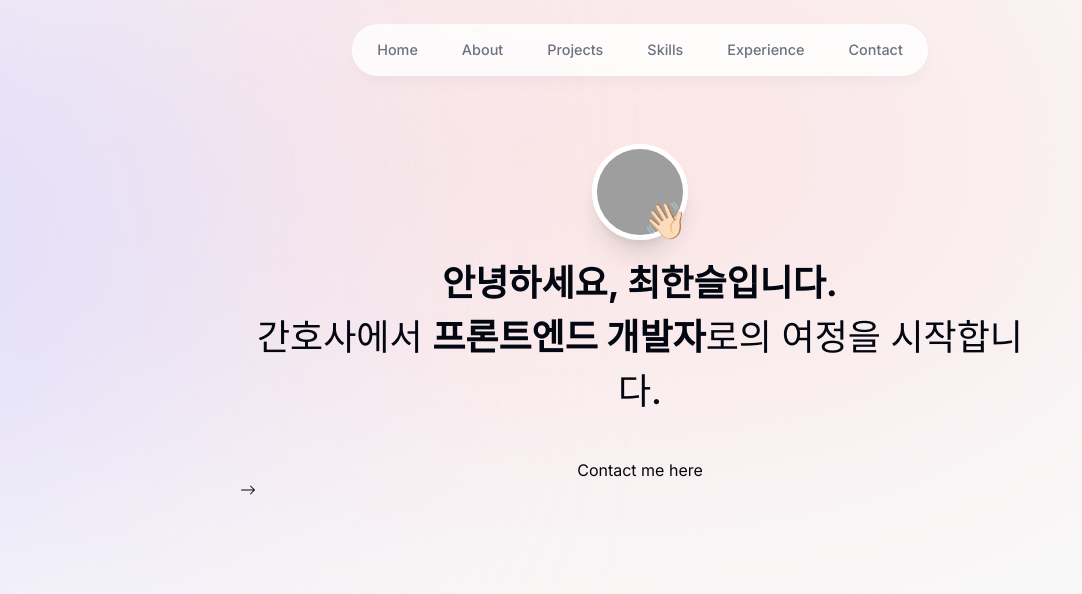
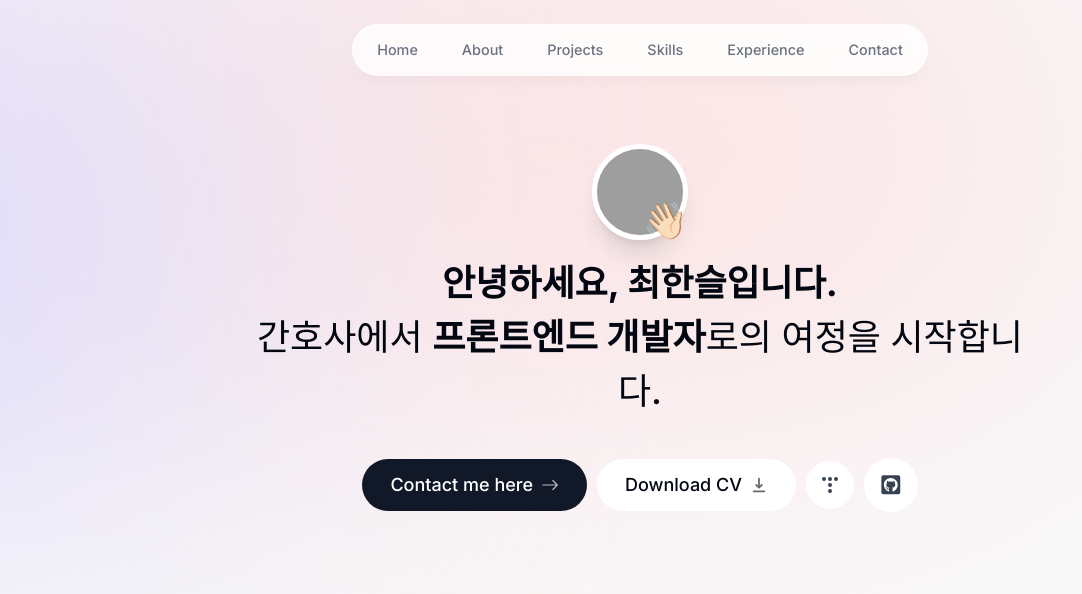
Before and after one commit to Hanseul516/Portfolio, a Next.js app in the folder portfolio/: page / in a window 1280 px wide. Shown: the top 594 px of the page, without its empty margins (0-1082 px from the left). Built offline with nearby package versions, Linux system fonts and the light colour scheme; grey boxes are pictures that could not be loaded.

Commit message:
portfolio

```diff
--- a/portfolio/components/intro.tsx
+++ b/portfolio/components/intro.tsx
@@ -5,6 +5,8 @@ import React from "react";
 import { motion } from "framer-motion";
 import Link from "next/link";
 import { BsArrowRight } from "react-icons/bs";
+import { HiDownload } from "react-icons/hi";
+import { FaGithubSquare } from "react-icons/fa";
 
 export default function Intro() {
   return (
@@ -58,13 +60,44 @@ export default function Intro() {
         <span className="underline">React (Next.js)</span>. */}
       </motion.h1>
 
-      <div>
-        <Link href="#contact">
+      <motion.div
+        className="flex flex-col sm:flex-row items-center justify-center gap-2.5 px-4 text-lg font-medium"
+        initial={{ opacity: 0, y: 100 }}
+        animate={{ opacity: 1, y: 0 }}
+        transition={{
+          delay: 0.1,
+        }}
+      >
+        <Link
+          href="#contact"
+          className="group bg-gray-900 text-white px-7 py-3 flex items-center gap-2 rounded-full outline-none focus:scale-110 hover:scale-110 hover:bg-gray-950 active:scale-105 transition"
+        >
           Contact me here
-          <BsArrowRight />
-          {""}
+          <BsArrowRight className="opacity-70 group-hover:translate-x-1 trasition" />
         </Link>
-      </div>
+
+        <a className="group bg-white px-7 py-3 flex items-center gap-2 rounded-full outline-none focus:scale-110 hover:scale-110 active:scale-105 transition">
+          Download CV
+          <HiDownload
+          className="opacity-60 group-hover:"/>
+        </a>
+
+        <a className="bg-white p-4 flex items-center gap-2 rounded-full">
+          <svg
+            role="img"
+            viewBox="0 0 24 24"
+            xmlns="http://www.w3.org/2000/svg"
+            className="w-4 h-4 fill-gray-700"
+          >
+            <path d="M0 3a3 3 0 1 0 6 0 3 3 0 0 0-6 0m9 18a3 3 0 1 0 6 0 3 3 0 0 0-6 0m0-9a3 3 0 1 0 6 0 3 3 0 0 0-6 0m0-9a3 3 0 1 0 6 0 3 3 0 0 0-6 0m9 0a3 3 0 1 0 6 0 3 3 0 0 0-6 0" />
+          </svg>
+        </a>
+
+        <a className="bg-white p-4 text-gray-700 flex items-center gap-2 text-[1.35rem] rounded-full">
+          <FaGithubSquare />
+        </a>
+
+      </motion.div>
     </section>
   );
 }
```
Also changed, not shown: portfolio/public/tistory.svg (added).
